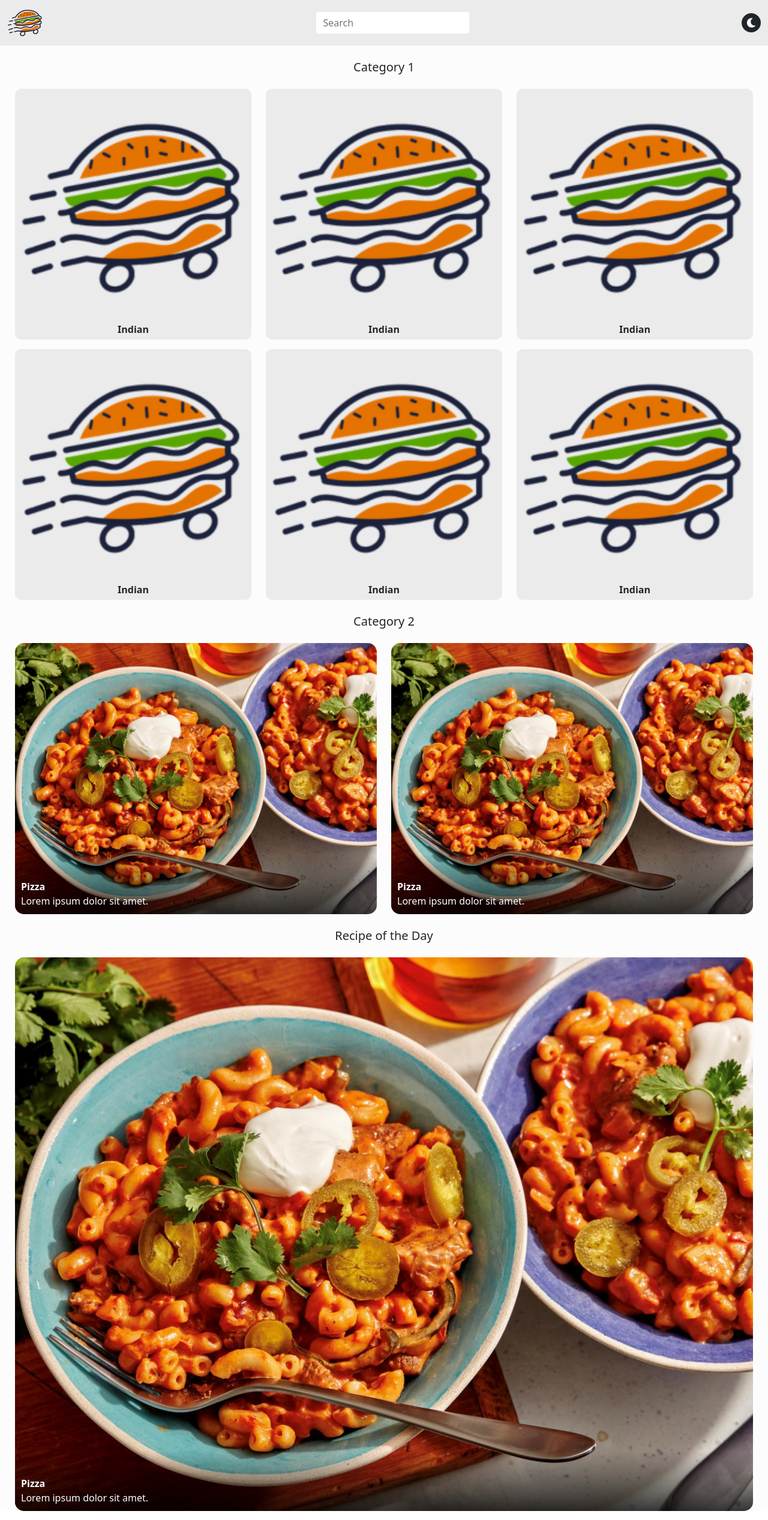
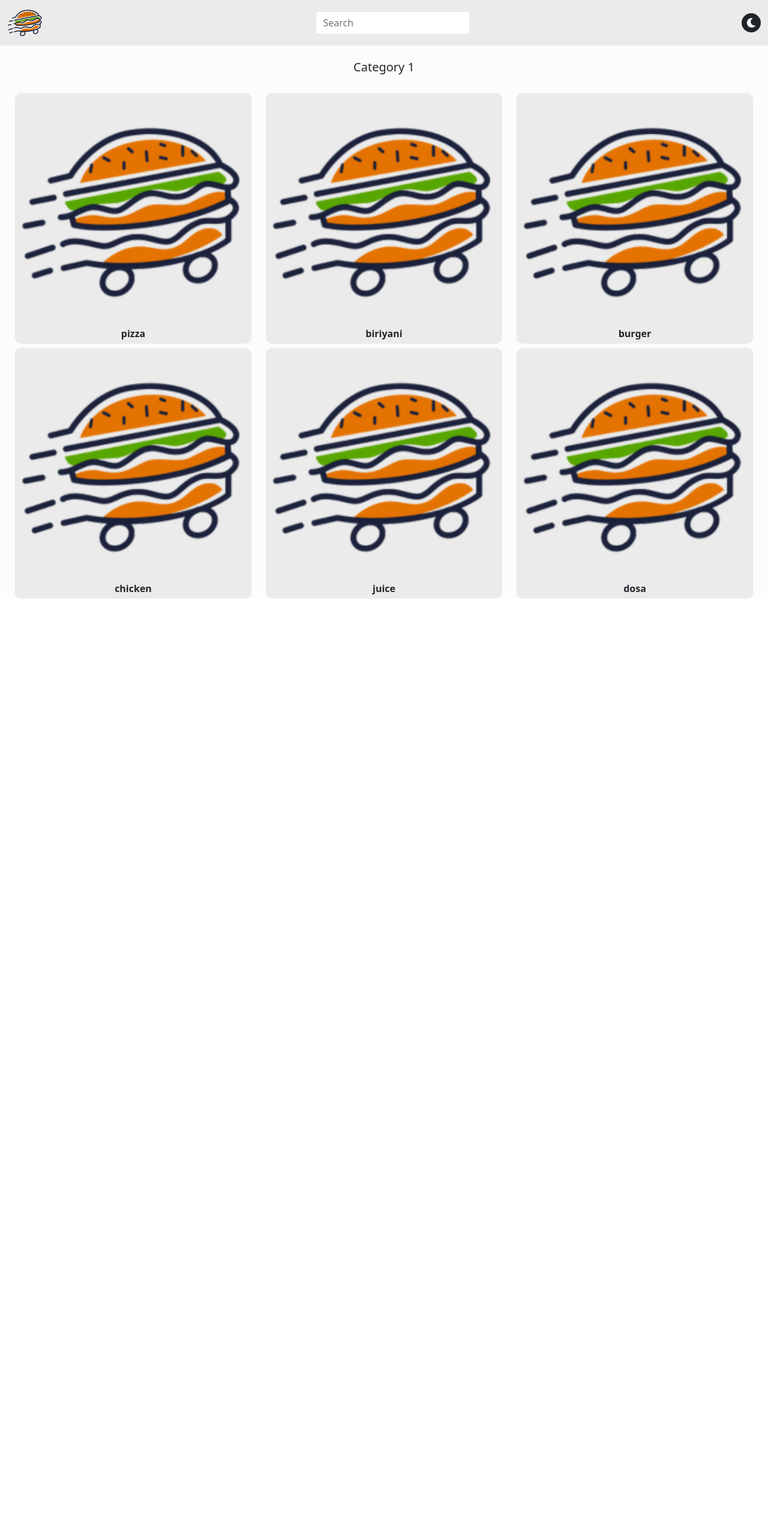
Before and after one commit to Dinesh-kumar-002/recipe, a React (Vite) app in the folder frontend/: page / in a window 1280 px wide. Shown: the whole page at 60% size. After the commit the page ends 1013 px from the top, so only its background shows below. Built offline with nearby package versions, Linux system fonts and the light colour scheme.

Commit message:
addede list of recipoe components

```diff
--- a/frontend/src/App.jsx
+++ b/frontend/src/App.jsx
@@ -1,113 +1,37 @@
-import { useState } from 'react';
-import { BrowserRouter as Router, Routes, Route } from 'react-router-dom';
-import Recipecard from './recipecard/Recipecard'
-import 'swiper/css';
-import Search from './search/Search';
-import SearchResponse from './searchResponse/SearchResponse';
-import logo from './assets/dummy.png';
-import './App.css';
+import { useState } from "react";
+import { BrowserRouter as Router, Routes, Route } from "react-router-dom";
+import Recipecard from "./recipecard/Recipecard";
+import RecipeList from "./recipe/RecipeList";
+import CategoryOne from "./categoryOne/CategoryOne";
+import "swiper/css";
+import Search from "./search/Search";
+import SearchResponse from "./searchResponse/SearchResponse";
+import logo from "./assets/dummy.png";
+import "./App.css";
 
 function App() {
-  const [searchValue, setSearchValue] = useState('');
+  const [searchValue, setSearchValue] = useState("");
+  const recipeCat = ["pizza", "biriyani", "burger", "chicken", "juice", "dosa"];
 
   return (
     <Router>
-      <div className='app'>
+      <div className="app">
         <Routes>
-
-          <Route
-            path="/"
-            element={
-              <>
+          <Route path="/" element={
+            <>
                 <Search searchValue={searchValue} setSearchValue={setSearchValue} />
                 <SearchResponse searchValue={searchValue} />
-                <div className='main-categories'>
-        <div className="cat-1">
-          <h5 className='text-center my-4'>Category 1</h5>
-          <div className="row">
-            <div className="col-4">
-              <div className="country-img">
-                <img src={logo} alt="" />
-                <p className="text-center">Indian</p>
-              </div>
-            </div>
-            <div className="col-4">
-              <div className="country-img">
-                <img src={logo} alt="" />
-                <p className="text-center">Indian</p>
-              </div>
-            </div>
-            <div className="col-4">
-              <div className="country-img">
-                <img src={logo} alt="" />
-                <p className="text-center">Indian</p>
-              </div>
-            </div>
-          </div>
-          <div className="row my-3">
-            <div className="col-4">
-              <div className="country-img">
-                <img src={logo} alt="" />
-                <p className="text-center">Indian</p>
-              </div>
-            </div>
-            <div className="col-4">
-              <div className="country-img">
-                <img src={logo} alt="" />
-                <p className="text-center">Indian</p>
-              </div>
-            </div>
-            <div className="col-4">
-              <div className="country-img">
-                <img src={logo} alt="" />
-                <p className="text-center">Indian</p>
-              </div>
-            </div>
-          </div>
-        </div>
-        <div className="cat-2">
-          <h5 className='text-center my-4'>Category 2</h5>
-          <div className="row">
-            <div className="col-6">
-              <div className='category-img'>
-                <img src="src/assets/pasta-horizontal.jpeg" alt=""/>
-                <div className="p">
-                  <p className='title'>Pizza</p>
-                  <p className='desc'>Lorem ipsum dolor sit amet.</p>
+                <div className="main-categories">
+                  <div className="cat-1">
+                    <CategoryOne recipeCat={recipeCat} />
+                  </div>
                 </div>
-              </div>
-            </div>
-            <div className="col-6">
-              <div className='category-img'>
-                <img src="src/assets/pasta-horizontal.jpeg" alt=""/>
-                <div className="p">
-                  <p className='title'>Pizza</p>
-                  <p className='desc'>Lorem ipsum dolor sit amet.</p>
-                </div>
-              </div>
-            </div>
-          </div>
-        </div>
-        <div className="cat-3">
-          <h5 className='text-center my-4'>Recipe of the Day</h5>
-          <div className="row">
-            <div className="col-12">
-              <div className='category-img'>
-                <img src="src/assets/pasta-horizontal.jpeg" alt=""/>
-                <div className="p">
-                  <p className='title'>Pizza</p>
-                  <p className='desc'>Lorem ipsum dolor sit amet.</p>
-                </div>
-              </div>
-            </div>
-          </div>
-        </div>
-      </div>
               </>
             }
           />
 
           <Route path="/recipe/:id" element={<Recipecard />} />
+          <Route path="/recipe/category/:recipeCategory" element={<RecipeList />} />
         </Routes>
       </div>
     </Router>
--- /dev/null
+++ b/frontend/src/categoryOne/CategoryOne.jsx
@@ -0,0 +1,33 @@
+import React from "react";
+import logo from '../assets/dummy.png';
+import { useNavigate } from "react-router-dom";
+
+
+function CategoryOne({recipeCat}) {
+    const navigate = useNavigate();
+    const handleClick=(recipeCategory)=>{
+        navigate(`/recipe/category/${recipeCategory}`);
+
+    }
+
+  return (
+        <>
+          <h5 className='text-center my-4'>Category 1</h5>
+          <div className="row">
+              {recipeCat.map((recipe,index)=>{
+                  return(
+                    <div className="col-4" key={index} style={{ marginTop: "7px" }} onClick={()=>{handleClick(recipe)}}>
+                    <div className="country-img">
+                        <img src={logo} alt="" />
+                        <p className="text-center">{recipe}</p>
+                    </div>
+                    </div>
+                  )
+              })}
+          </div>
+        </>
+
+  );
+}
+
+export default CategoryOne;
--- a/frontend/src/recipe/RecipeList.css
+++ b/frontend/src/recipe/RecipeList.css
@@ -16,10 +16,13 @@
 
   .card img {
     border-radius: 0.5em;
-    -o-object-fit: cover;
        object-fit: cover;
-    height: 250px;
-    width: 200px;
+    height: 100px;
+    width: 100px;
+
+  }
+  figure{
+    margin: 0;
   }
 
   .card__container {
@@ -31,15 +34,13 @@
   }
 
   .card__title {
-    font-size: 1.6rem;
+    font-size: 20px;
     font-weight: 700;
-    margin: 0.7em 0;
+    margin-bottom: 3px;
   }
 
   .card__text {
     font-size: 1rem;
-    margin-bottom: 0.8em;
-    margin-right: 5em;
   }
 
   .fa-heart {
@@ -74,35 +75,19 @@
     margin-left: 0.5em;
   }
 
-  /* Ratings */
-  .rating:not(:checked) > input {
-    display: none;
+
+  .loadmore{
+    display: flex;
+    justify-content: center;
+    align-items: center;
+    margin:20px 0;
   }
 
-  #like:not(:checked) > label {
-    cursor: pointer;
-    float: right;
-    width: 30px;
-    height: 30px;
-    display: block;
-    color: rgba(233, 54, 40, 0.4);
-    line-height: 33px;
-    text-align: center;
-  }
-
-  #like:not(:checked) > label:hover,
-  #like:not(:checked) > label:hover ~ label {
-    color: rgba(233, 54, 40, 0.6);
-  }
-
-  #like > input:checked + label:hover,
-  #like > input:checked + label:hover ~ label,
-  #like > input:checked ~ label:hover,
-  #like > input:checked ~ label:hover ~ label,
-  #like > label:hover ~ input:checked ~ label {
-    color: rgba(233, 54, 40, 0.8);
-  }
-
-  #like > input:checked ~ label {
-    color: #e93628;
-  }
+  .loadmore button {
+    padding: 5px 16px;
+    border: 0;
+    background: #a1a1a1;
+    border-radius: 5px;
+    color: black;
+    font-weight: 600;
+}
--- a/frontend/src/recipe/RecipeList.jsx
+++ b/frontend/src/recipe/RecipeList.jsx
@@ -1,63 +1,56 @@
-import React from 'react'
-import './RecipeList.css'
+import React, { useEffect, useState } from 'react';
+import './RecipeList.css';
+import axios from 'axios';
+import { useParams } from 'react-router-dom';
 
 function RecipeList() {
+  const { recipeCategory } = useParams();
+  const [category, setCategory] = useState([]);
+
+  useEffect(() => {
+    const fetchRecipes = async () => {
+      if (!recipeCategory) return;
+
+      try {
+        const response = await axios.get(`https://api.spoonacular.com/recipes/complexSearch`, {
+          params: {
+            apiKey: '11479ad6a5704e14bb46eb8c51098184',
+            query: recipeCategory,
+          },
+        });
+        console.log(response);
+        setCategory(response.data.results);
+      } catch (err) {
+        console.error(err);
+      }
+    };
+
+    fetchRecipes();
+  }, [recipeCategory]);
+
   return (
     <>
-        <div className="recipelist">
-        <div className="card">
+      {category && category.length > 0 ? category.map((cat, index) => (
+        <div className="recipelist" key={index}>
+          <div className="card">
             <figure>
-                <img src="https://images.unsplash.com/photo-1546793665-c74683f339c1?ixlib=rb-1.2.1&ixid=eyJhcHBfaWQiOjEyMDd9&auto=format&fit=crop&w=634&q=80" alt="salad" />
+              <img src={cat.image} alt={cat.title} />
             </figure>
             <div className="card__container">
-                <i className="far fa-heart fa-lg"></i>
-                <p className="card__title">Spinach Salad</p>
-                <p className="card__text">Simple recipe for a weeknight or a celebration table. I promise it is one of the easiest salads you will ever make!</p>
-                <div className="stars" >
-                    <div className="rating" id="like">
-                        <input type="radio" id="heart_5" name="like" value="5" />
-                        <label htmlFor="heart_5" title="Five">&#10084;</label>
-                        <input type="radio" id="heart_4" name="like" value="4" />
-                        <label htmlFor="heart_4" title="Four">&#10084;</label>
-                        <input type="radio" id="heart_3" name="like" value="3" />
-                        <label htmlFor="heart_3" title="Three">&#10084;</label>
-                        <input type="radio" id="heart_2" name="like" value="2" />
-                        <label htmlFor="heart_2" title="Two">&#10084;</label>
-                        <input type="radio" id="heart_1" name="like" value="1" />
-                        <label htmlFor="heart_1" title="One">&#10084;</label>
-                    </div>
+              <i className="far fa-heart fa-lg"></i>
+              <p className="card__title">{cat.title}</p>
+              <p className="card__text">This is a delicious recipe!</p>
 
-                </div>
             </div>
+          </div>
         </div>
-        <div className="card">
-            <figure>
-                <img src="https://images.unsplash.com/photo-1546793665-c74683f339c1?ixlib=rb-1.2.1&ixid=eyJhcHBfaWQiOjEyMDd9&auto=format&fit=crop&w=634&q=80" alt="salad" />
-            </figure>
-            <div className="card__container">
-                <i className="far fa-heart fa-lg"></i>
-                <p className="card__title">Spinach Salad</p>
-                <p className="card__text">Simple recipe for a weeknight or a celebration table. I promise it is one of the easiest salads you will ever make!</p>
-                <div className="stars" >
-                    <div className="rating" id="like">
-                        <input type="radio" id="heart_5" name="like" value="5" />
-                        <label htmlFor="heart_5" title="Five">&#10084;</label>
-                        <input type="radio" id="heart_4" name="like" value="4" />
-                        <label htmlFor="heart_4" title="Four">&#10084;</label>
-                        <input type="radio" id="heart_3" name="like" value="3" />
-                        <label htmlFor="heart_3" title="Three">&#10084;</label>
-                        <input type="radio" id="heart_2" name="like" value="2" />
-                        <label htmlFor="heart_2" title="Two">&#10084;</label>
-                        <input type="radio" id="heart_1" name="like" value="1" />
-                        <label htmlFor="heart_1" title="One">&#10084;</label>
-                    </div>
+      )) : <p>No recipes found for {recipeCategory}.</p>}
 
-                </div>
-            </div>
-        </div>
-        </div>
+      <div className="loadmore">
+        <button>Load more</button>
+      </div>
     </>
-  )
+  );
 }
 
-export default RecipeList
+export default RecipeList;
```
